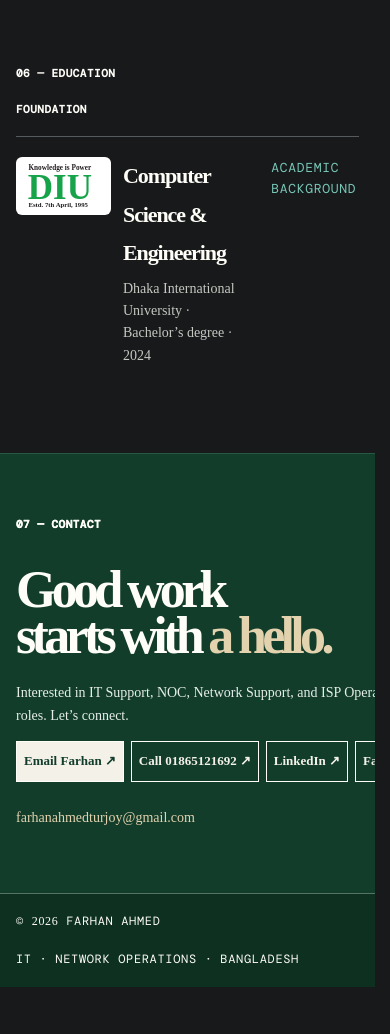
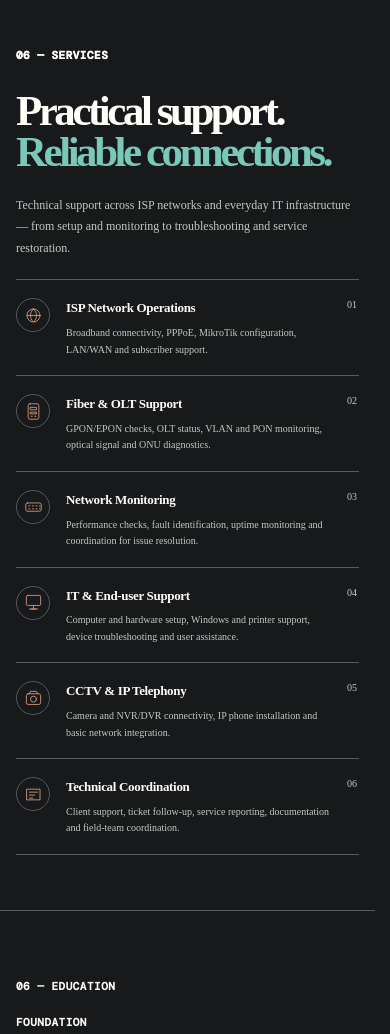
Before and after one commit to farhanahmedturjoy/farhanahmedportfolio, a plain HTML site: page index.html in a window 390 px wide. Shown: the part 5860-6894 px from the top of the page. Before the commit the page ends 6847 px from the top, so only its background shows below. Drawn offline with nearby package versions, Linux system fonts and the light colour scheme; a web font is replaced by a local one.

Commit message:
Add responsive Services section to portfolio

```diff
--- a/index.html
+++ b/index.html
@@ -2715,9 +2715,23 @@ html body .topology .workflow p b{
 }
 @media(prefers-reduced-motion:reduce){.isp-connector:after{display:none}}
 </style>
+
+<style id="minimal-services-section-20261126">
+.services{padding-top:65px;padding-bottom:72px}
+.services-intro{max-width:610px;margin:-8px 0 28px;color:var(--muted);font-size:13px;line-height:1.8}
+.services-grid{display:grid;grid-template-columns:repeat(3,minmax(0,1fr));gap:0 26px;border-top:1px solid var(--line)}
+.service-item{position:relative;padding:23px 4px 22px 0;border-bottom:1px solid var(--line);min-width:0}
+.service-no{position:absolute;right:2px;top:24px;font:10px "DM Mono",monospace;color:var(--muted)}
+.service-icon{width:34px;height:34px;display:grid;place-items:center;border:1px solid var(--line);border-radius:50%;color:#d99b80;margin-bottom:13px}
+.service-icon svg{width:19px;height:19px;fill:none;stroke:currentColor;stroke-width:1.45;stroke-linecap:round;stroke-linejoin:round}
+.service-item h3{font-size:15px;letter-spacing:-.025em;margin:0 0 7px;font-weight:600}
+.service-item p{font-size:11px;line-height:1.75;color:var(--muted);margin:0;max-width:290px}
+@media(max-width:800px){.services-grid{grid-template-columns:repeat(2,minmax(0,1fr));gap:0 20px}}
+@media(max-width:560px){.services{padding-top:50px;padding-bottom:55px}.services-intro{font-size:12px;margin-bottom:20px}.services-grid{grid-template-columns:1fr;gap:0}.service-item{display:grid;grid-template-columns:38px minmax(0,1fr);column-gap:12px;padding:17px 24px 17px 0}.service-icon{grid-column:1;grid-row:1/3;margin:1px 0 0;width:34px;height:34px}.service-no{top:19px}.service-item h3{font-size:13px;margin:0 0 5px}.service-item p{font-size:10px;line-height:1.65}}
+</style>
 </head>
 <body>
-<header><div class="wrap"><nav><a class="logo" href="#home">F<b>.</b>A</a><button class="menu-toggle" id="menuToggle" type="button" aria-label="Open navigation menu" aria-expanded="false" aria-controls="siteLinks"><span></span><span></span><span></span></button><div class="links" id="siteLinks"><a href="#profile">Profile</a><a href="#experience">Experience</a><a href="#projects">Projects</a><a href="#skills">Capabilities</a><a href="#education">Education</a><a href="#contact">Contact ↗</a></div><span class="navnote small">PORTFOLIO / 2026</span></nav></div></header>
+<header><div class="wrap"><nav><a class="logo" href="#home">F<b>.</b>A</a><button class="menu-toggle" id="menuToggle" type="button" aria-label="Open navigation menu" aria-expanded="false" aria-controls="siteLinks"><span></span><span></span><span></span></button><div class="links" id="siteLinks"><a href="#profile">Profile</a><a href="#experience">Experience</a><a href="#projects">Projects</a><a href="#skills">Capabilities</a><a href="#services">Services</a><a href="#education">Education</a><a href="#contact">Contact ↗</a></div><span class="navnote small">PORTFOLIO / 2026</span></nav></div></header>
 <main id="home">
 <section class="hero"><div class="wrap"><div class="topline"><span class="kicker">IT/Networks</span><span class="small">NOAKHALI, BANGLADESH / 01</span></div>
 <div class="hero-grid"><h1>Farhan<br><em>Ahmed.</em></h1><div class="portrait"><img src="assets/Farhan%20Ahmed.jfif?v=20261109-3" alt="Farhan Ahmed profile photo" loading="eager" decoding="async"><span class="portrait-chip portrait-chip-it">IT</span><span class="portrait-chip portrait-chip-net">NETWORKS</span></div></div>
@@ -2786,6 +2800,18 @@ html body .topology .workflow p b{
       <div class="it-capability"><span class="infra-icon"><svg viewBox="0 0 32 32"><path d="M4 13a17 17 0 0 1 24 0M8 17a11 11 0 0 1 16 0m-12 4a5 5 0 0 1 8 0"/><circle cx="16" cy="25" r="1.5"/><path d="M5 5h22v22H5z" opacity=".25"/></svg></span><div><strong>Wi-Fi &amp; access devices</strong><small>Mesh routers · biometric devices</small></div></div>
     </div>
     <div class="infra-foot"><span>USER SUPPORT</span><p>Install <i>→</i> Maintain <i>→</i> Resolve <i>→</i> Verify</p></div>
+  </div>
+</div></section>
+<section class="section services" id="services"><div class="wrap">
+  <div class="sectionhead reveal"><span class="kicker">06 — SERVICES</span><h2>Practical support.<br><em>Reliable connections.</em></h2></div>
+  <p class="services-intro reveal">Technical support across ISP networks and everyday IT infrastructure — from setup and monitoring to troubleshooting and service restoration.</p>
+  <div class="services-grid">
+    <article class="service-item reveal"><span class="service-no">01</span><span class="service-icon"><svg viewBox="0 0 32 32"><circle cx="16" cy="16" r="11"/><path d="M5 16h22M16 5c4 4 5 7 5 11s-1 7-5 11c-4-4-5-7-5-11s1-7 5-11Z"/></svg></span><h3>ISP Network Operations</h3><p>Broadband connectivity, PPPoE, MikroTik configuration, LAN/WAN and subscriber support.</p></article>
+    <article class="service-item reveal"><span class="service-no">02</span><span class="service-icon"><svg viewBox="0 0 32 32"><rect x="7" y="3" width="18" height="26" rx="3"/><path d="M11 9h10v4H11zm0 8h10v3H11zm1 7h2m4 0h2"/></svg></span><h3>Fiber &amp; OLT Support</h3><p>GPON/EPON checks, OLT status, VLAN and PON monitoring, optical signal and ONU diagnostics.</p></article>
+    <article class="service-item reveal"><span class="service-no">03</span><span class="service-icon"><svg viewBox="0 0 32 32"><rect x="3" y="10" width="26" height="14" rx="3"/><path d="M8 15h2m4 0h2m4 0h2m4 0h1M8 20h2m4 0h2m4 0h2m4 0h1"/></svg></span><h3>Network Monitoring</h3><p>Performance checks, fault identification, uptime monitoring and coordination for issue resolution.</p></article>
+    <article class="service-item reveal"><span class="service-no">04</span><span class="service-icon"><svg viewBox="0 0 32 32"><rect x="4" y="4" width="24" height="17" rx="2"/><path d="M12 27h8m-4-6v6M9 27h14"/></svg></span><h3>IT &amp; End-user Support</h3><p>Computer and hardware setup, Windows and printer support, device troubleshooting and user assistance.</p></article>
+    <article class="service-item reveal"><span class="service-no">05</span><span class="service-icon"><svg viewBox="0 0 32 32"><rect x="4" y="8" width="24" height="18" rx="3"/><circle cx="16" cy="17" r="5"/><path d="M9 8l2-4h10l2 4"/></svg></span><h3>CCTV &amp; IP Telephony</h3><p>Camera and NVR/DVR connectivity, IP phone installation and basic network integration.</p></article>
+    <article class="service-item reveal"><span class="service-no">06</span><span class="service-icon"><svg viewBox="0 0 32 32"><path d="M5 7h22v18H5zM9 12h14M9 17h9M9 22h6"/></svg></span><h3>Technical Coordination</h3><p>Client support, ticket follow-up, service reporting, documentation and field-team coordination.</p></article>
   </div>
 </div></section>
 <section class="section edu" id="education"><div class="wrap edugrid reveal"><div class="label">06 — Education<br><br>Foundation</div><div class="eduitem"><div class="education-brand"><img src="./assets/diu-logo.svg?v=2" alt="Dhaka International University logo"><div><h3>Computer Science & Engineering</h3><p>Dhaka International University · Bachelor’s degree · 2024</p></div></div><span class="mono">Academic background</span></div></div></section>
```
